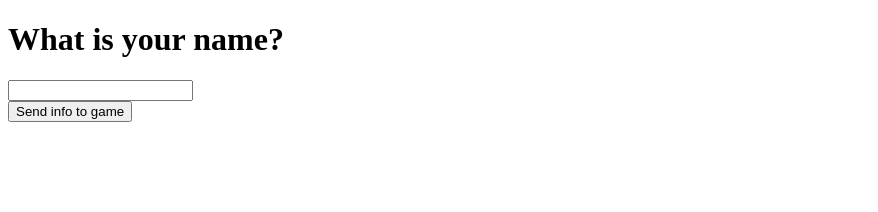
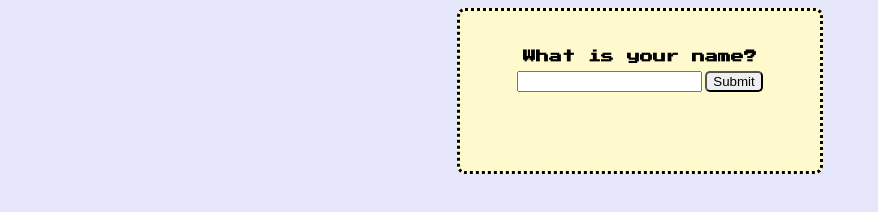
Before and after one commit to ChristelleMurphy/christellemurphy.github.io, a plain HTML site: page index.html in a window 1280 px wide. Shown: the whole page, without its empty margins (0-878 px from the left). Drawn offline with Linux system fonts and the light colour scheme; a web font is replaced by a local one.

Commit message:
centered form

```diff
--- a/index.html
+++ b/index.html
@@ -1,7 +1,42 @@
 <!DOCTYPE html>
 <html>
+<head>
+    <link href='https://fonts.googleapis.com/css2?family=Potta+One&family=Press+Start+2P&display=swap' rel='stylesheet' type='text/css'>
+<style>
+    body {
+        background-color: lavender;
+    }
+    h1{
+        font-size: small;
+        font-family: 'Press Start 2P', cursive;
+        text-align: center;
+    }
+    div{
+        border-style: dotted;
+        background-color: lemonchiffon;
+        padding: 30px;
+        width: 300px;
+        height: 100px;
+        border-radius: 8px;
+        display: block;
+        margin-left: auto;
+        margin-right: auto;
+        margin-top: auto;
+        margin-bottom: auto;
+    }
+    #button{
+        border-radius: 5px;
+        margin-left: 3px;
+    }
+    form{
+        display: flex;
+        align-items: center;
+        justify-content: center;
+    }
+</style>
+</head>
 <body onload="onPageLoad()">
-
+<div>
 <h1>What is your name?</h1>
 <!--
 Commented out, you can replace action="." with action="url_to_your_game" e.g https://muddygames.bitbucket.io/game/index.html
@@ -10,14 +45,15 @@ Commented out, you can replace action="." with action="url_to_your_game" e.g htt
     <button type="submit">Submit</button>
   </form>
     -->
+
 <form action="https://christellemurphy.github.io/index1" method="GET" target="_blank">
-
     <input type="text" id="username" name="username">
     <br>
 
-    <button type="submit">Send info to game</button>
+    <button type="submit" id="button">Submit</button>
 
     </form>
+</div>
 </body>
 
     <script src="./js/script.js"></script>
--- a/js/script.js
+++ b/js/script.js
@@ -125,7 +125,6 @@ function update() {
                 player.y += playerSpeed;
             break;
         }
-
     }
     speedSelection();
 }
```
